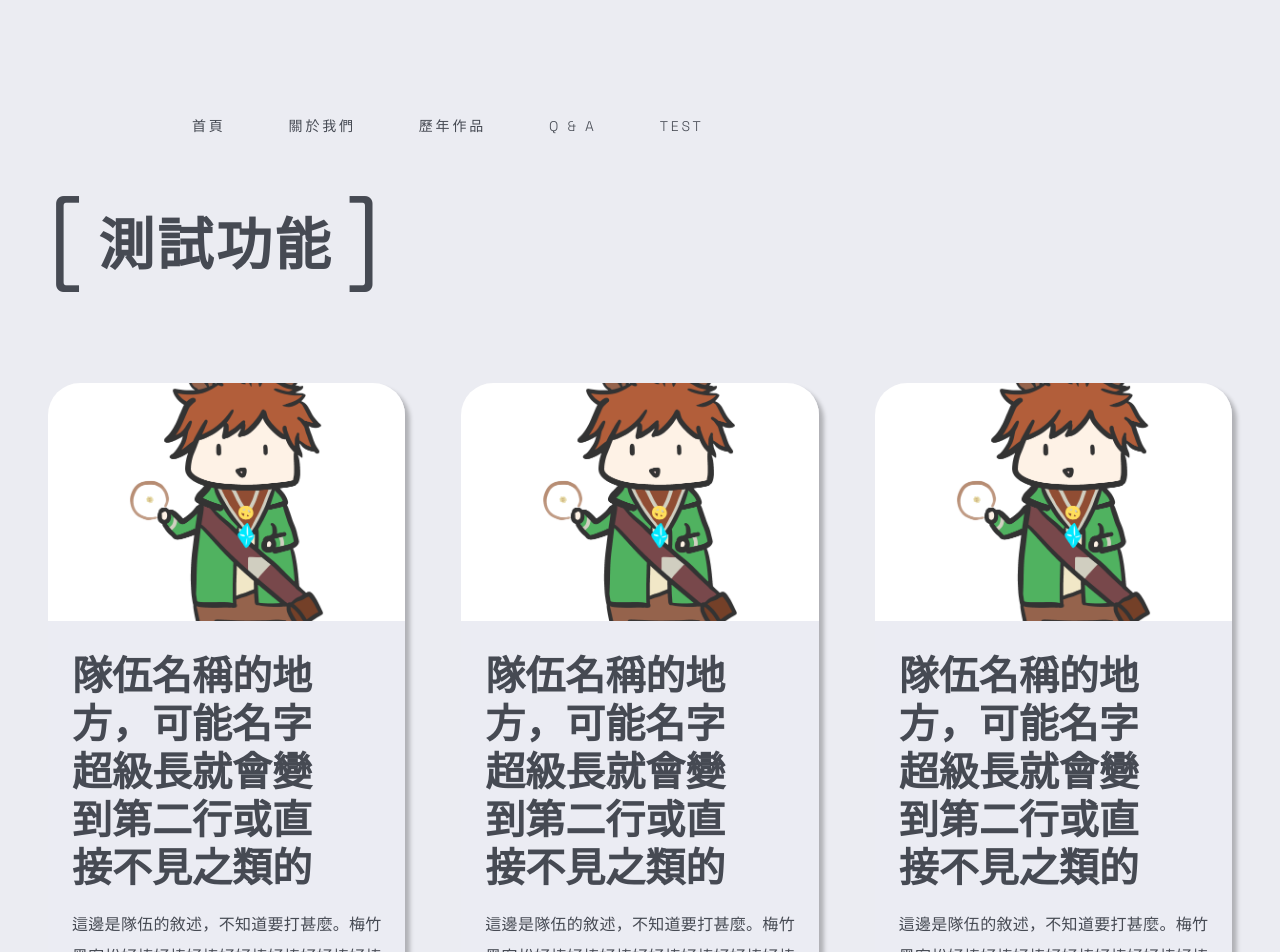
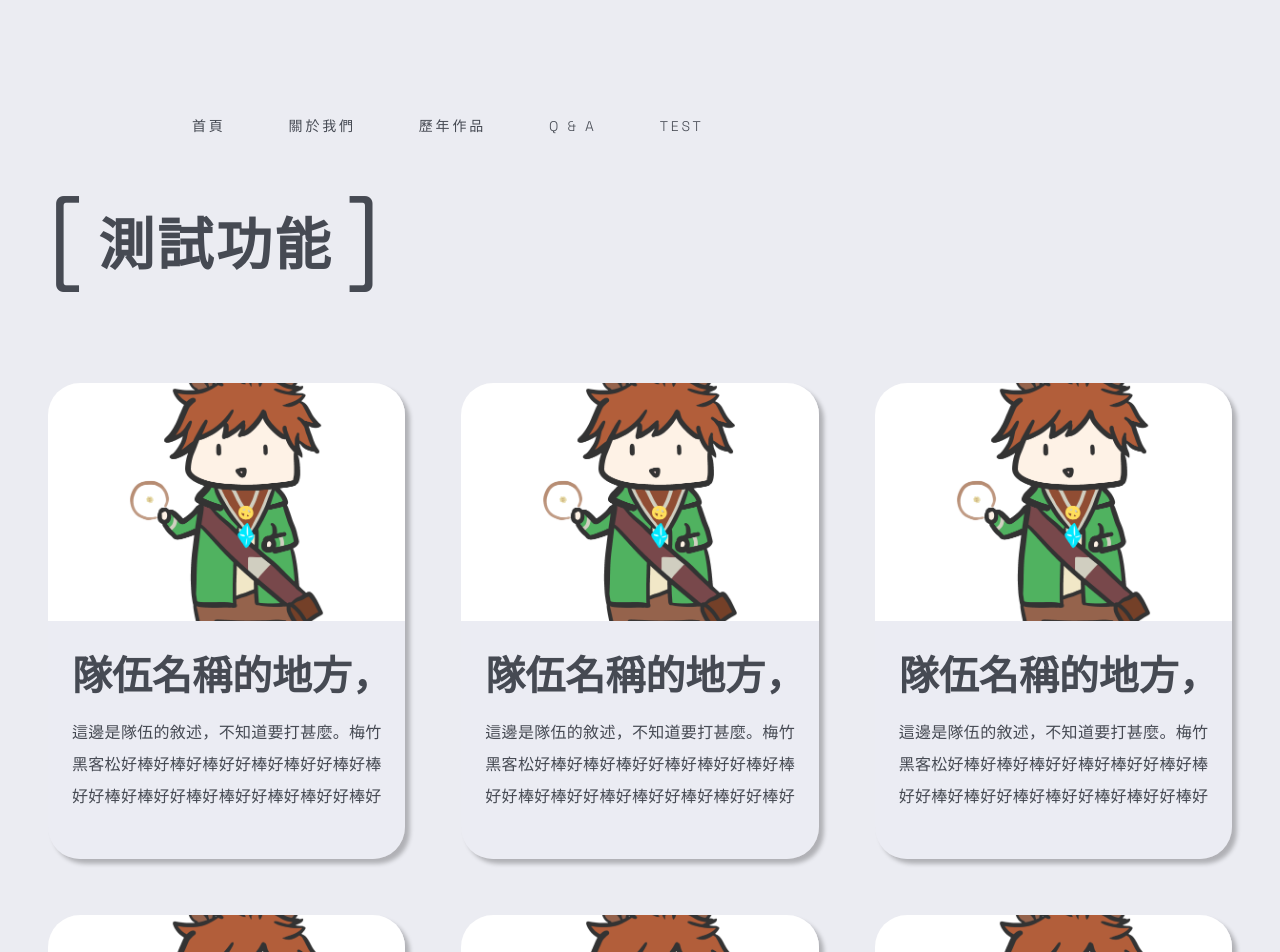
Before and after one commit to Official-Meichu-Hackathon/2023-mc-ten-year-web-v2, a Next.js app: page /test in a window 1280 px wide. Shown: the top 952 px of the page. Built offline with nearby package versions, Linux system fonts and the light colour scheme.

Commit message:
fix: card title & content overflow problem

```diff
--- a/src/app/components/Team/Card.js
+++ b/src/app/components/Team/Card.js
@@ -2,8 +2,8 @@ import Image from "next/image";
 import Link from "next/link";
 
 
-export function CardV({ img, title, contents, moreInfo, link, group, award }) {
-    return(
+export function CardV({img, title, contents, moreInfo, link, group, award}) {
+  return (
       <div className="card max-h-29rem aspect-3/4 team-card-shadow max-w-screen-lg rounded-[2rem] snap-center">
         <Image
             src={img}
@@ -11,9 +11,11 @@ export function CardV({ img, title, contents, moreInfo, link, group, award }) {
             className="max-h-17.5rem aspect-3/2 max-w-full card-rounded object-cover"
             priority
         />
-            <div className="px-6 py-8 h-10rem">
-                <h2 className="w-fit pb-4 overflow-hidden">{title}</h2>
-                <div className="max-h-full">
+        <div className="px-6 py-8 h-[12rem] overflow-hidden">
+          <div className="overflow-hidden">
+            <h2 className="w-fit pb-4 whitespace-nowrap overflow-hidden">{title}</h2>
+          </div>
+          <div className="h-full max-h-[10rem] overflow-y-auto">
             {contents.map((content, index) => (
                 <p key={index} className="">
                   {content}
```
Lines whose indentation alone changed are shown as unchanged.
